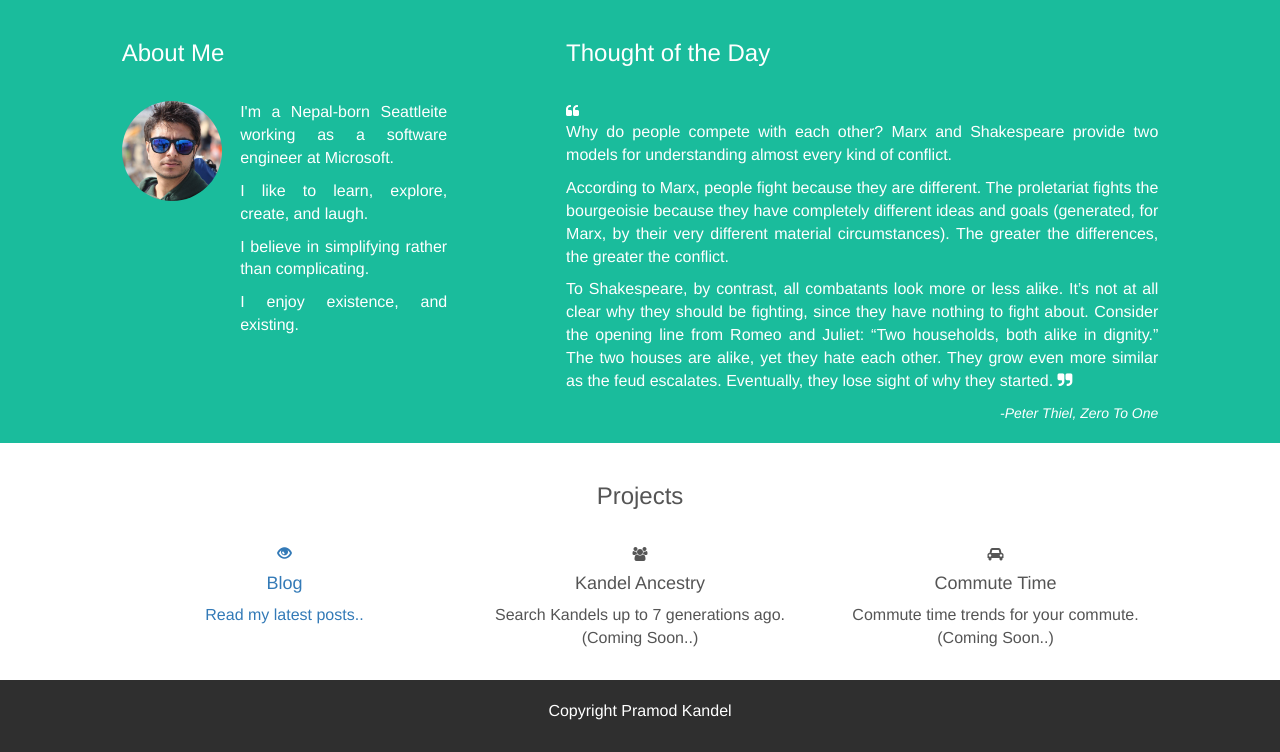
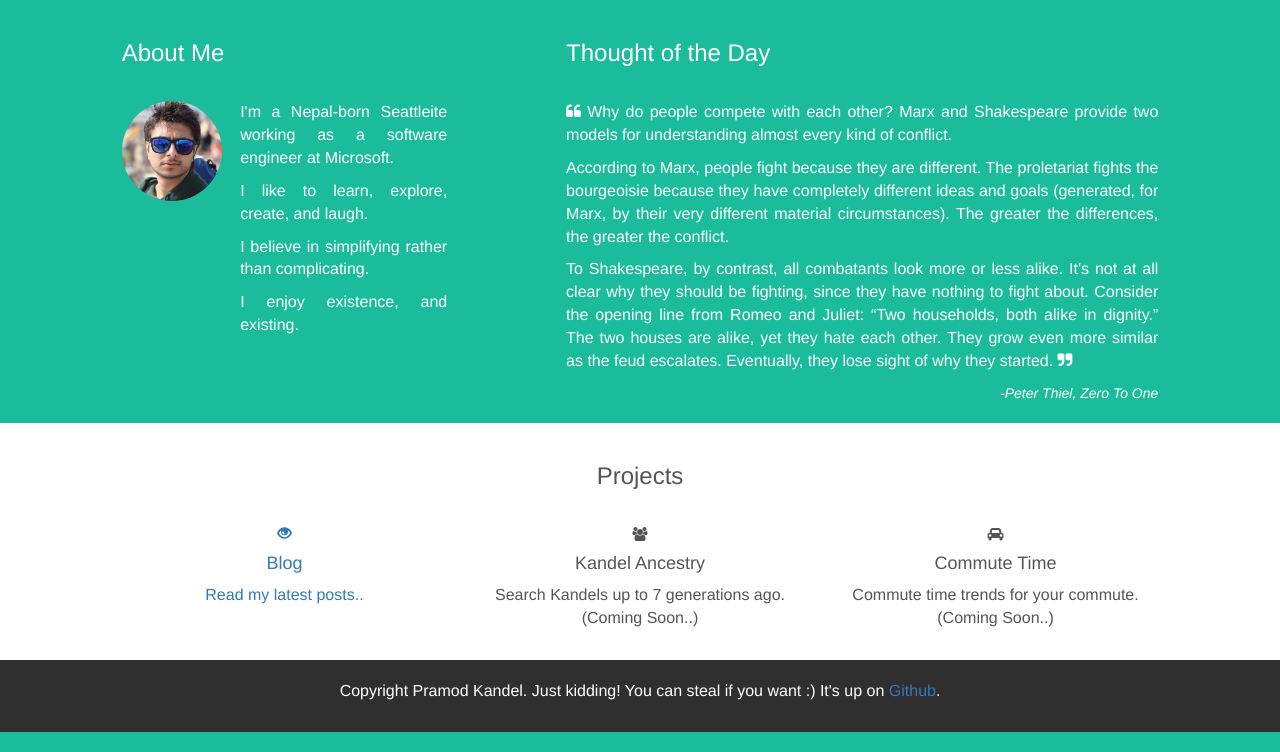
Before and after one commit to pramod2/mysite, a Django app: template mainsite/templates/mainsite/index.html in a window 1280 px wide. Shown: the part 80-832 px from the top of the page. Run offline with Django 3.2, Linux system fonts and the light colour scheme; the template is opened without the code that fills it, so the values that code supplies are empty; some libraries are stand-ins or nearby versions.

Commit message:
Little touches here and there. Made all links to open in separate page.

```diff
--- a/mainsite/templates/mainsite/base.html
+++ b/mainsite/templates/mainsite/base.html
@@ -29,18 +29,18 @@
       </a>
 
       <span class="navbar-brand">
-        <sub class="navbar-subbrand">Not related to <a href = "https://en.wikipedia.org/wiki/Eric_Kandel">Eric Kandel</a></sub>
+        <sub class="navbar-subbrand">Not related to <a href = "https://en.wikipedia.org/wiki/Eric_Kandel" target="_blank">Eric Kandel</a></sub>
       </span>
 
     </div>
     <div class="collapse navbar-collapse" id="myNavbar">
       <!-- social media icons -->
       <ul class="nav navbar-nav navbar-right social">
-          <li><a href="/blog">BLOG</a></li>
-          <li><a href="https://www.facebook.com/pramod.kandel.1"><i class="fa fa-lg fa-facebook" title="Facebook"></i></a></li>
-          <li><a href="https://twitter.com/pramodkandel" title="Twitter"><i class="fa fa-lg fa-twitter"></i></a></li>
-          <li><a href="https://plus.google.com/116008159108793701032/posts" title="G Plus"><i class="fa fa-lg fa-google-plus"></i></a></li>
-          <li><a href="https://github.com/pramod2"><i class="fa fa-lg fa-github" title="Github"></i></a></li>
+          <li><a href="/blog" target="_blank">BLOG</a></li>
+          <li><a href="https://www.facebook.com/pramod.kandel.1" target="_blank"><i class="fa fa-lg fa-facebook" title="Facebook"></i></a></li>
+          <li><a href="https://twitter.com/pramodkandel" target="_blank" title="Twitter"><i class="fa fa-lg fa-twitter"></i></a></li>
+          <li><a href="https://plus.google.com/116008159108793701032/posts" target="_blank" title="G Plus"><i class="fa fa-lg fa-google-plus"></i></a></li>
+          <li><a href="https://github.com/pramod2" target="_blank"><i class="fa fa-lg fa-github" title="Github"></i></a></li>
           <li><a href="mailto:kandelpramod2@gmail.com"><i class="fa fa-lg fa-envelope" title="Email me"></i></a></li>
 
           <!--
@@ -85,7 +85,7 @@
 
 <!-- Footer -->
 <footer class="container-fluid bg-4 text-center">
-  <p>Copyright Pramod Kandel</a></p>
+  <p>Copyright Pramod Kandel. Just kidding! You can steal if you want :) It's up on <a href="https://github.com/pramod2/mysite"> Github</a>. </p>
 </footer>
 
 </body>
--- a/mainsite/templates/mainsite/index.html
+++ b/mainsite/templates/mainsite/index.html
@@ -29,8 +29,8 @@
     <div class="col-sm-1"></div>
     <div class="col-sm-7 thought">
       <h3> Thought of the Day</h3>
+      <p>
       <i class="fa fa-quote-left" aria-hidden="true"></i>
-      <p>
         Why do people compete with each other? Marx and Shakespeare provide two models for
         understanding almost every kind of conflict.
       </p>
@@ -55,7 +55,7 @@
   <h3> Projects </h3>
   <div class="row slideanim">
     <div class="col-sm-4">
-      <a href="/blog">
+      <a href="/blog" target="_blank">
       <span class="glyphicon glyphicon-eye-open logo-small"></span>
       <h4>Blog</h4>
       <p>Read my latest posts..</p>
```
